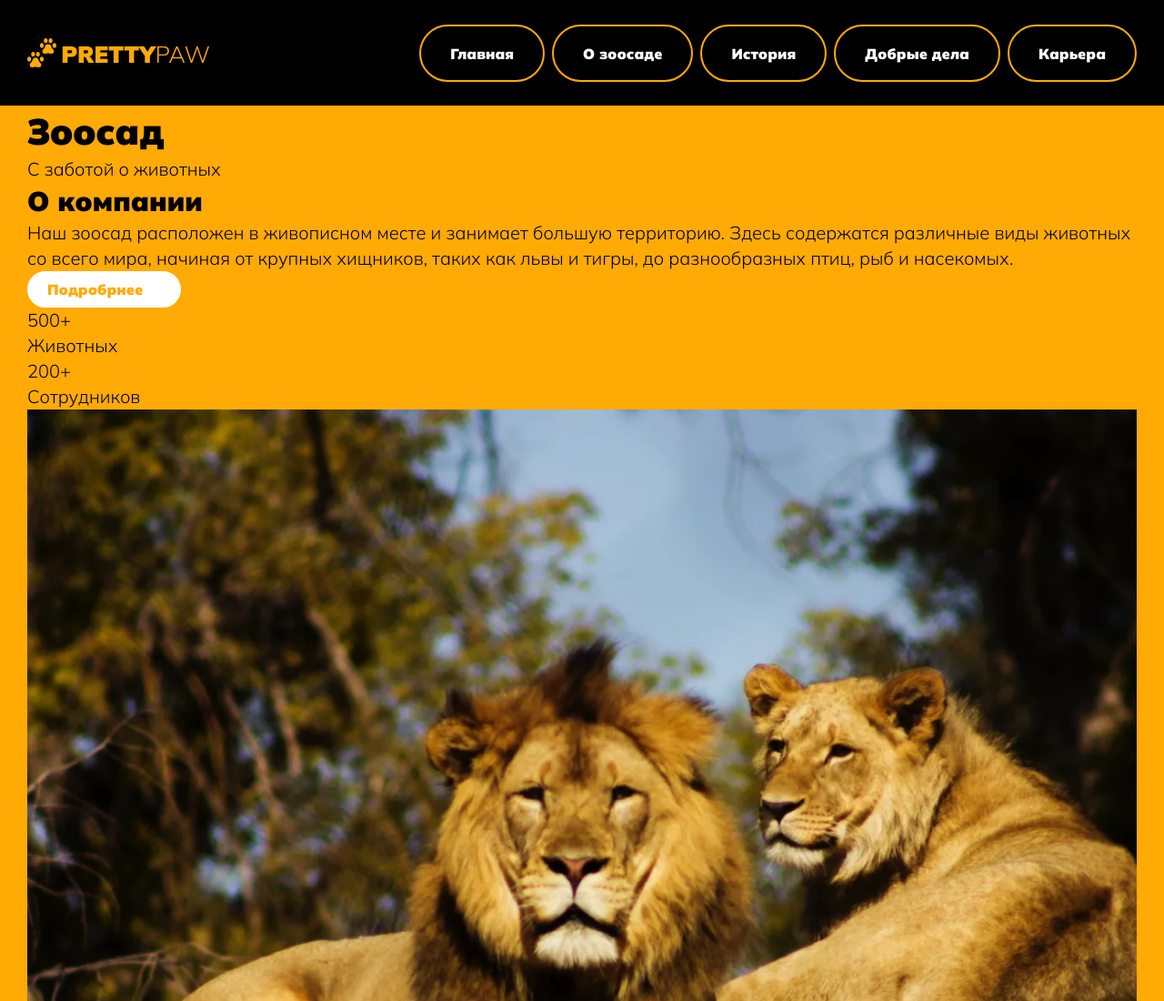
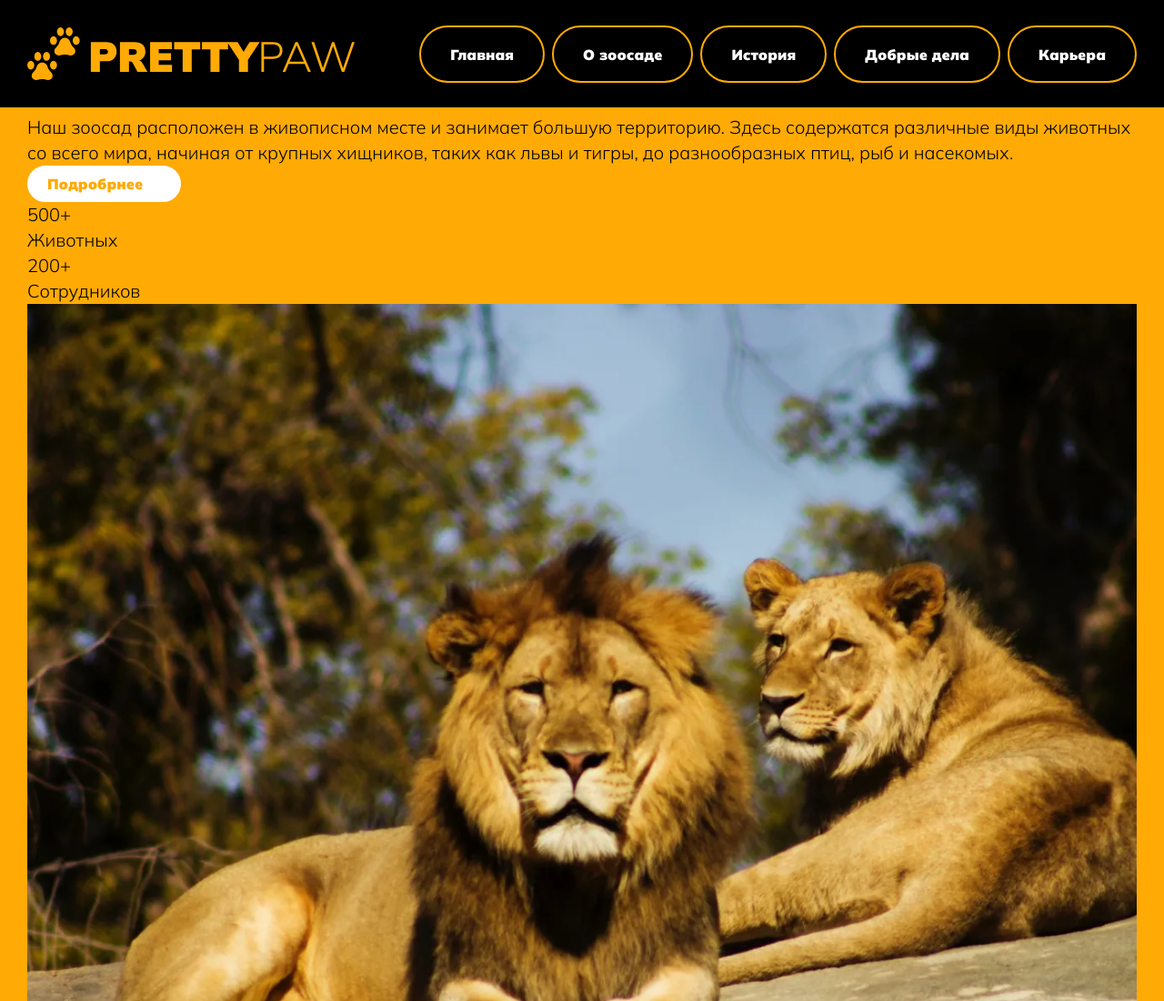
Before and after one commit to mindfling/ME_marafone_PrettyPaw, a website built with webpack: page src/index.html in a window 1280 px wide. Shown: the top 1100 px of the page at 91% size. Built offline with nearby package versions, Linux system fonts and the light colour scheme; files whose address does not match are found by name.

Commit message:
feat menu span cross header relative

```diff
--- a/src/index.html
+++ b/src/index.html
@@ -19,7 +19,7 @@
 <body class="page">
   <header class="header">
     <div class="container header__container">
-      <a href="/index.html" class="header__logo-link">
+      <a href="/index.html" class="header__logo">
         <img src="img/logo-mobile.svg" alt="Оранжевый логотип мобил" class="header__logo" title="Оранжевый логотип">
       </a>
 
@@ -42,12 +42,12 @@
           </li>
         </ul>
 
-        <button class="navigation__button" aria-label="Открыть меню" title="Открыть мобильное меню">
-          <svg width="20" height="14" viewBox="0 0 20 14" fill="none" xmlns="http://www.w3.org/2000/svg">
+        <button class="navigation__button navigation__button_closed" aria-label="Открыть меню" title="Открыть мобильное меню">
+          <!-- <svg width="20" height="14" viewBox="0 0 20 14" fill="none" xmlns="http://www.w3.org/2000/svg">
             <rect y="0.846161" width="20" height="1.36752" fill="white"/>
             <rect y="6.31622" width="20" height="1.36752" fill="white"/>
             <rect y="11.7863" width="20" height="1.36752" fill="white"/>
-          </svg>
+          </svg> -->
         </button>
       </nav>
     </div>
--- a/src/style/_header.scss
+++ b/src/style/_header.scss
@@ -1,12 +1,16 @@
 .header {
+  position: absolute;
+  z-index: 55;
   display: block;
-  background: $main;
-  color: $second;
+  top: 0;
+  left: 0;
+  right: 0;
+  width: 100%;
+  padding: 22px 0;
+  background-color: $main;
 
-  height: 80px;
-
-  @include xl {
-    height: 116px;
+  @include lg {
+    padding: 30px 0;
   }
 
   &__container {
@@ -16,4 +20,12 @@
     justify-content: space-between;
     align-items: center;
   }
+
+  &__logo {
+    width: 200px;
+
+    @include lg {
+      width: 360px;
+    }
+  }
 }
--- a/src/style/_navigation.scss
+++ b/src/style/_navigation.scss
@@ -1,5 +1,6 @@
 .navigation {
   display: flex;
+  color: $second;
 
   &__list {
     display: none;
@@ -33,6 +34,24 @@
 
   &__button {
     display: block;
+    // border: 1px solid magenta;
+    width: 36px;
+    height: 36px;
+
+    &_closed {
+      background: url(../img/menu_span.svg) center/contain no-repeat;
+    }
+
+    &_opened {
+      background: url(../img/menu_cross.svg) center/contain no-repeat;
+    }
+
+    @include lg {
+      // border: 1px solid lawngreen;
+      width: 50px;
+      height: 50px;
+    }
+
     @include xl {
       display: none;
     }
--- a/src/style/_style.scss
+++ b/src/style/_style.scss
@@ -10,6 +10,7 @@ html {
 }
 
 body {
+  position: relative; /* // ! */
   min-width: 320px;
   min-height: 100vh;
   font-family: Mulish, sans-serif;
```
Also changed, not shown: src/img/menu_cross.svg (added), src/img/menu_span.svg (added).
